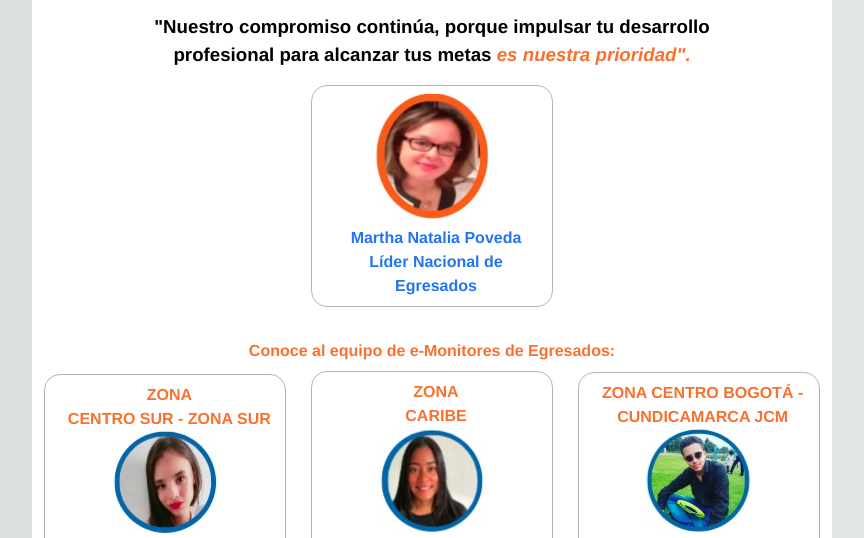
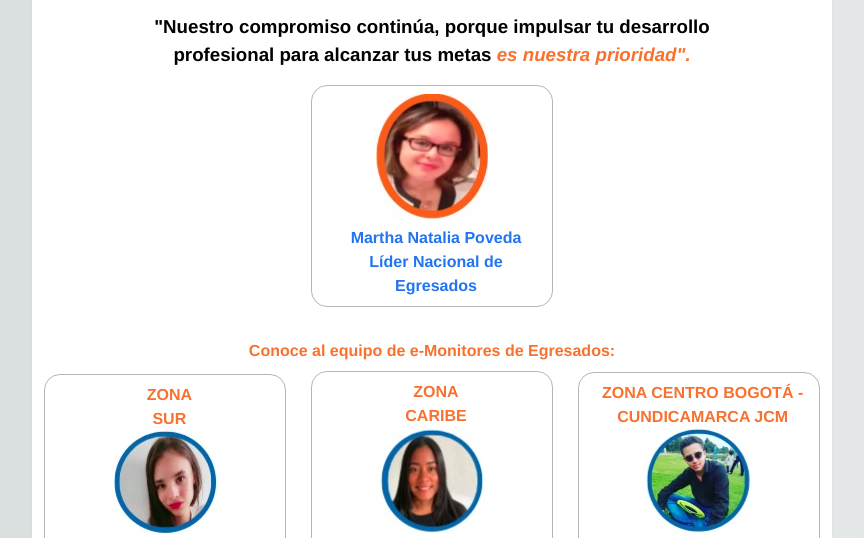
Before and after one commit to icheld123/AgendaUnad, a plain HTML site: page comunicate.html in a window 1280 px wide. Shown: the part 203-741 px from the top of the page, without its empty margins (208-1072 px from the left). Drawn offline with nearby package versions, Linux system fonts and the light colour scheme.

Commit message:
Add files via upload

```diff
--- a/comunicate.html
+++ b/comunicate.html
@@ -73,7 +73,7 @@
         <div id="contacto">
             <div id="post-contacto">
                 <div id="contenido-anuncio">
-                    <p class="zona">ZONA <br>CENTRO SUR - ZONA SUR</p>
+                    <p class="zona">ZONA <br> SUR</p>
                     <img src="img/ZCSUR.jpeg" alt="Foto e-monitoria Zona Centro Sur" id="img-contacto">
                     <p class="nombre">Leidy Rodríguez</p>
                     <div id="datos-contacto">
```
